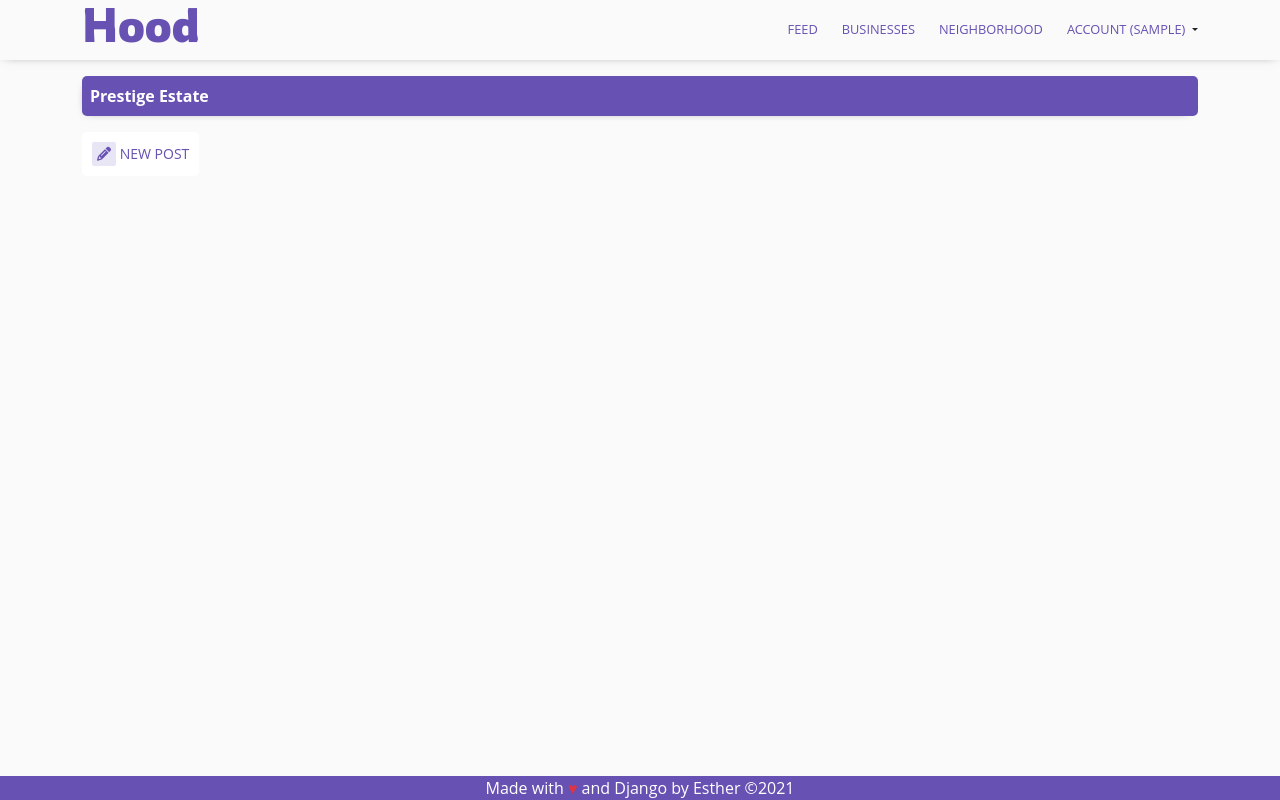
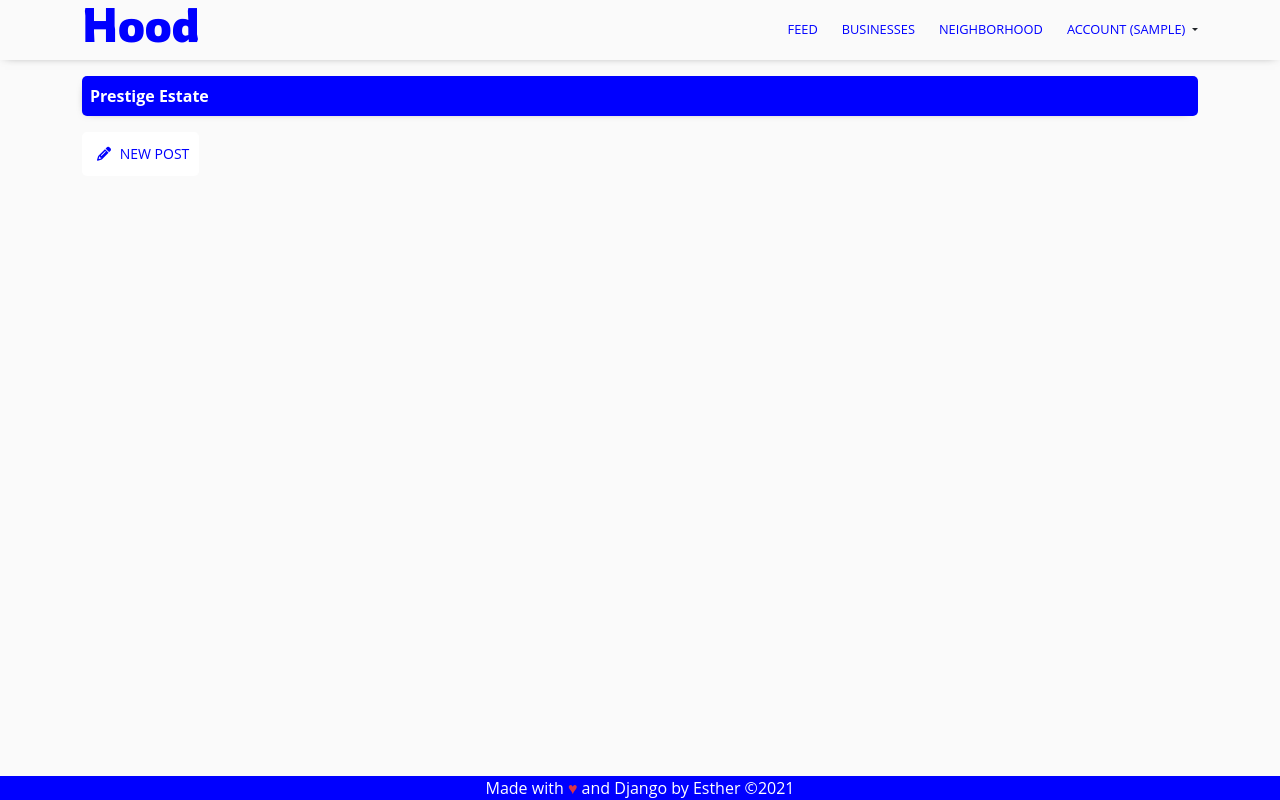
Before and after one commit to easthermutheumwengei/hood, a Django app: page /feed/ in a window 1280 px wide. Run offline with Django 3.2, Linux system fonts and the light colour scheme; the visitor is signed in with stand-in values (Sample User, id 1); data that the repository does not hold is empty; some libraries are stand-ins or nearby versions.

Commit message:
modify css

```diff
--- a/static/css/style.css
+++ b/static/css/style.css
@@ -20,7 +20,7 @@ body {
 }
 
 a {
-  color: #6751B2;
+  color: blue;
   text-decoration: none;
 }
 
@@ -149,7 +149,7 @@ footer {
   position: fixed;
   width: 100%;
   height: 3vh;
-  background-color: #6751B2;
+  background-color: blue;
   bottom: 0;
 }
 
@@ -173,7 +173,7 @@ footer {
 
 .nav_wrapper .container .nav-section-left .brand_logo {
   font-family: 'Rowdies', serif;
-  color: #6751B2;
+  color: blue;
   font-size: 3rem;
   line-height: 1;
   cursor: pointer;
@@ -196,7 +196,7 @@ footer {
 
 #feed #neighborhoodName,
 #bs #neighborhoodName {
-  background-color: #6751B2;
+  background-color: blue;
   color: #FFFFFF;
   font-size: 1.2 rem;
   font-weight: 700;
@@ -207,7 +207,7 @@ footer {
 #bs #newPostBtn {
   background-color: #FFFFFF;
   border: none;
-  color: #6751B2;
+  color: blue;
   text-transform: uppercase;
   border-radius: 5px;
   padding: 10px;
@@ -221,8 +221,8 @@ footer {
 
 #feed #newPostBtn i,
 #bs #newPostBtn i {
-  color: #6751B2;
-  background-color: #6751b226;
+  color: blue;
+  background-color: blue26;
   border-radius: 2px;
   padding: 5px;
 }
```
Also changed, not shown: other parts of static/css/style.css (+19 -19 lines).
